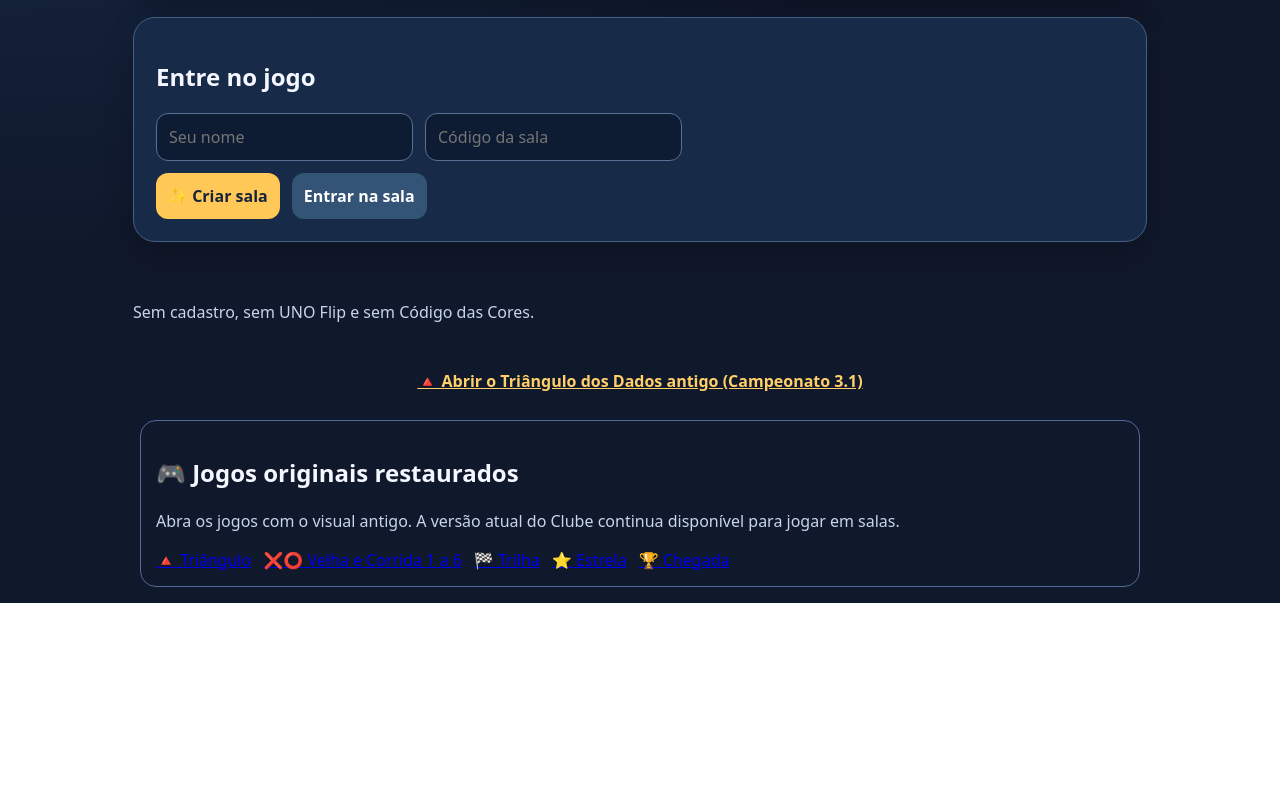
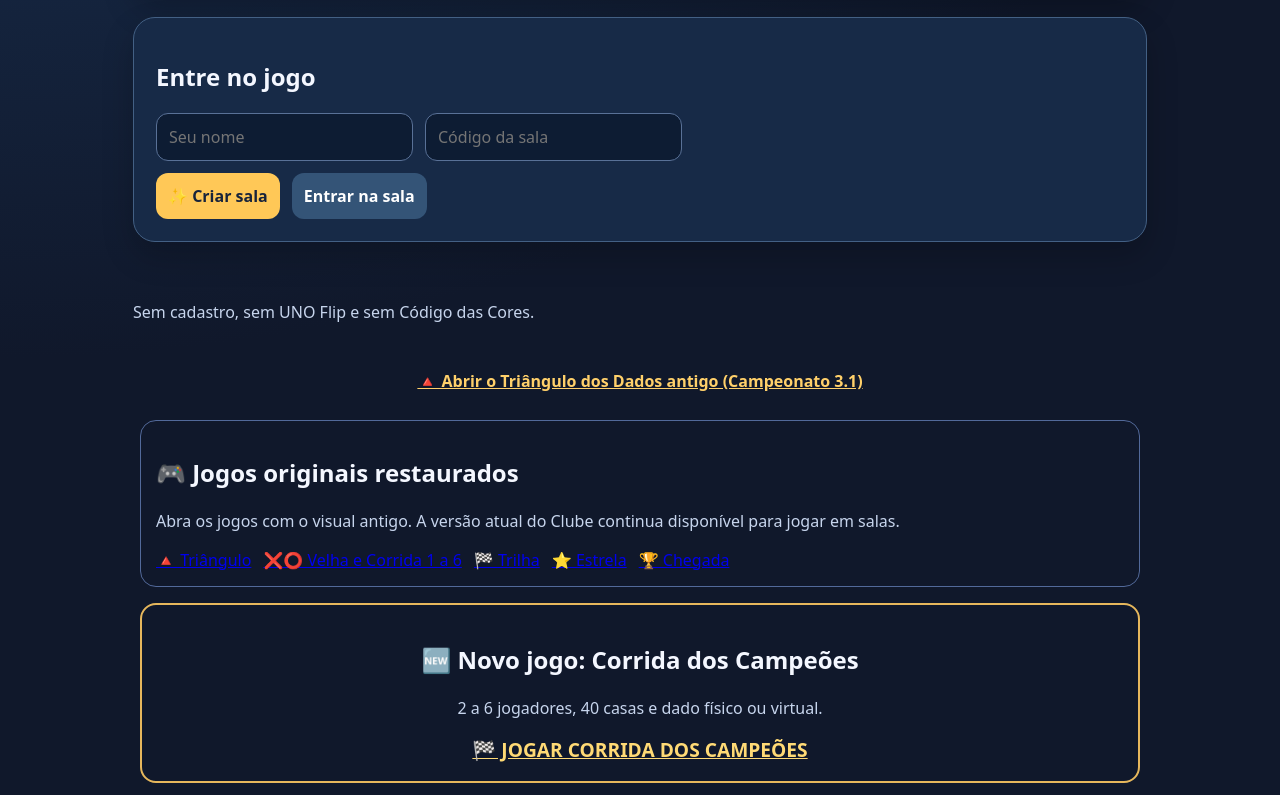
Before and after one commit to wilton027-creator/uno-felipe-flip-online, a website: page clube-6/public/index.html in a window 1280 px wide. Shown: the part 1327-2122 px from the top of the page. Before the commit the page ends 1930 px from the top, so only its background shows below. Drawn offline with Linux system fonts and the light colour scheme.

Commit message:
Destacar novo jogo Corrida dos Campeões na página inicial

```diff
--- a/clube-6/public/index.html
+++ b/clube-6/public/index.html
@@ -41,4 +41,4 @@ function botChoice(b,myMark){for(const mark of [myMark,myMark==='X'?'O':'X'])for
 function maybeBot(){if(!localMode||!localData?.started||botPending)return;const r=localData;const index=r.game[0]==='velha'?(r.matchNo+r.turn)%r.players.length:r.turn;if(!r.players[index]?.bot)return;botPending=true;setTimeout(()=>{botPending=false;if(!localMode||!localData?.started)return;if(localData.game[0]==='velha'){const choice=botChoice(localData.board,localData.turn===0?'X':'O');if(choice!==undefined)localAction('mark',{cell:choice})}else localAction('roll')},500)}
 try{const stored=JSON.parse(localStorage.getItem('desvendar-offline-v1')||'null');if(stored&&stored.game?.[0]==='velha'&&stored.velhaDiceReady===undefined)stored.velhaDiceReady=true;if(stored&&stored.game?.[0]==='velha'&&stored.board?.length!==36){stored.board=Array(36).fill('');stored.started=false;stored.draw=false;stored.winner=null;stored.turn=0;}if(stored&&Array.isArray(stored.players)&&stored.players.length>=2&&stored.players.length<=8&&localGames[stored.game?.[0]]){$('offline-status').textContent='Há uma partida local salva. Clique em “Jogar sem sala” para iniciar outra.';const resume=document.createElement('button');resume.textContent='↩ Continuar partida offline';resume.className='ghost';resume.onclick=()=>{if(ws){ws.close();ws=null}localMode=true;localData=stored;localData.activePair=[(stored.matchNo||0)%stored.players.length,((stored.matchNo||0)+1)%stored.players.length];syncOffline()};$('offline-entry').appendChild(resume)}}catch(e){}
 if('serviceWorker' in navigator)navigator.serviceWorker.register('/sw.js').catch(()=>{});
-</script><div style="text-align:center;padding:12px"><a href="/triangulo-original.html" style="color:#ffd06a;font-weight:800">🔺 Abrir o Triângulo dos Dados antigo (Campeonato 3.1)</a></div><section style="padding:15px;margin:16px auto;max-width:1000px;border:1px solid #52699a;border-radius:16px"><h2>🎮 Jogos originais restaurados</h2><p>Abra os jogos com o visual antigo. A versão atual do Clube continua disponível para jogar em salas.</p><div style="display:flex;gap:12px;flex-wrap:wrap"><a href="/triangulo-original.html">🔺 Triângulo</a><a href="/velha-corrida-original.html">❌⭕ Velha e Corrida 1 a 6</a><a href="/trilha-original.html">🏁 Trilha</a><a href="/estrela-original.html">⭐ Estrela</a><a href="/chegada-original.html">🏆 Chegada</a></div></section></body></html>
+</script><div style="text-align:center;padding:12px"><a href="/triangulo-original.html" style="color:#ffd06a;font-weight:800">🔺 Abrir o Triângulo dos Dados antigo (Campeonato 3.1)</a></div><section style="padding:15px;margin:16px auto;max-width:1000px;border:1px solid #52699a;border-radius:16px"><h2>🎮 Jogos originais restaurados</h2><p>Abra os jogos com o visual antigo. A versão atual do Clube continua disponível para jogar em salas.</p><div style="display:flex;gap:12px;flex-wrap:wrap"><a href="/triangulo-original.html">🔺 Triângulo</a><a href="/velha-corrida-original.html">❌⭕ Velha e Corrida 1 a 6</a><a href="/trilha-original.html">🏁 Trilha</a><a href="/estrela-original.html">⭐ Estrela</a><a href="/chegada-original.html">🏆 Chegada</a></div></section><section style="max-width:1000px;margin:12px auto;padding:18px;border:2px solid #e6b75c;border-radius:16px;text-align:center"><h2>🆕 Novo jogo: Corrida dos Campeões</h2><p>2 a 6 jogadores, 40 casas e dado físico ou virtual.</p><a href="/corrida-campeoes.html" style="color:#ffda75;font-weight:900;font-size:1.2rem">🏁 JOGAR CORRIDA DOS CAMPEÕES</a></section></body></html>
```
